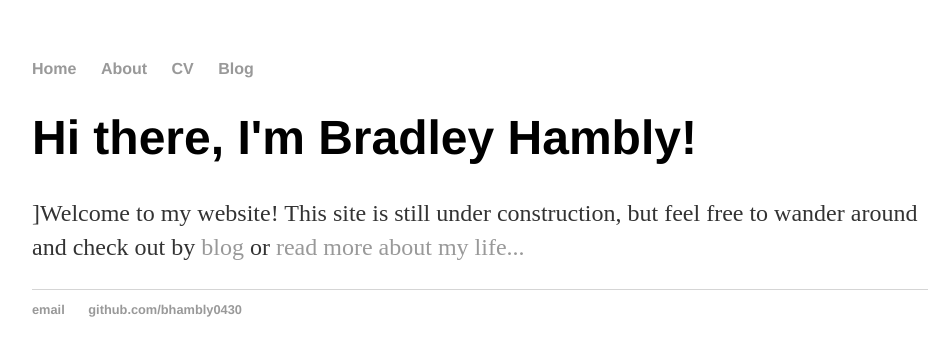
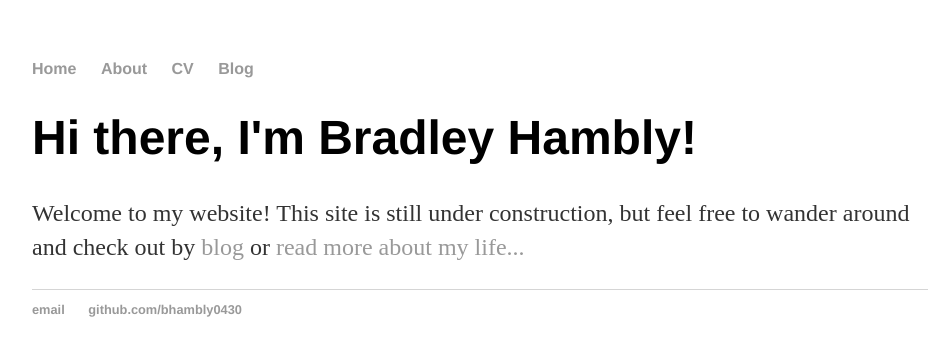
Before and after one commit to bhambly0430/bhambly0430.github.io, a Jekyll site: the page built from index.html, in a window 1280 px wide. Shown: the top 356 px of the page, without its empty margins (160-1107 px from the left). Built offline with Jekyll 4.4.1, drawn with Linux system fonts in a browser that asks for light colours.

Commit message:
Fix
small fix

```diff
--- a/index.html
+++ b/index.html
@@ -4,5 +4,5 @@ title: Bradley Hambly
 ---
 <div class="blurb">
 	<h1>Hi there, I'm Bradley Hambly!</h1>
-	<p>]Welcome to my website!  This site is still under construction, but feel free to wander around and check out by <a href="/blog">blog</a> or <a href="/about">read more about my life...</a></p>
+	<p>Welcome to my website!  This site is still under construction, but feel free to wander around and check out by <a href="/blog">blog</a> or <a href="/about">read more about my life...</a></p>
 </div><!-- /.blurb -->
```
